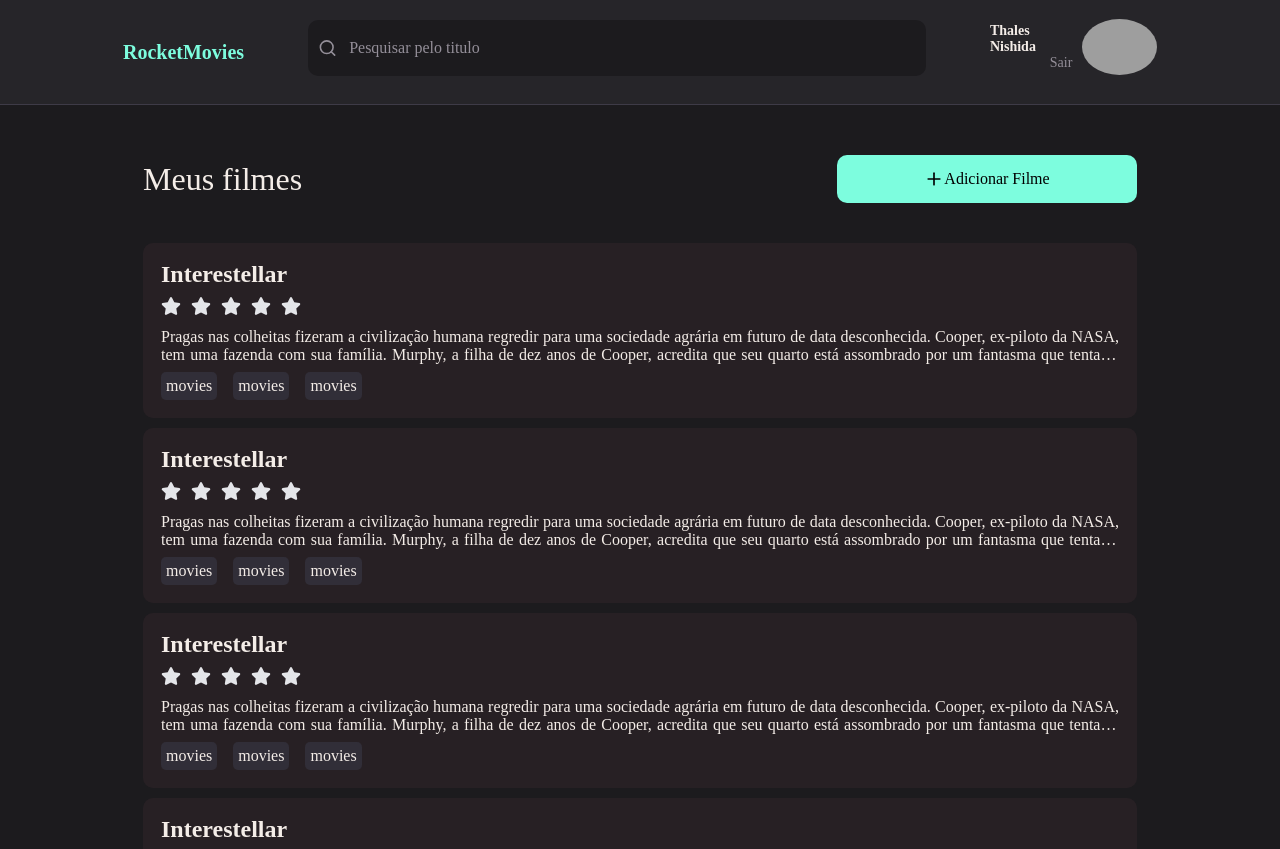
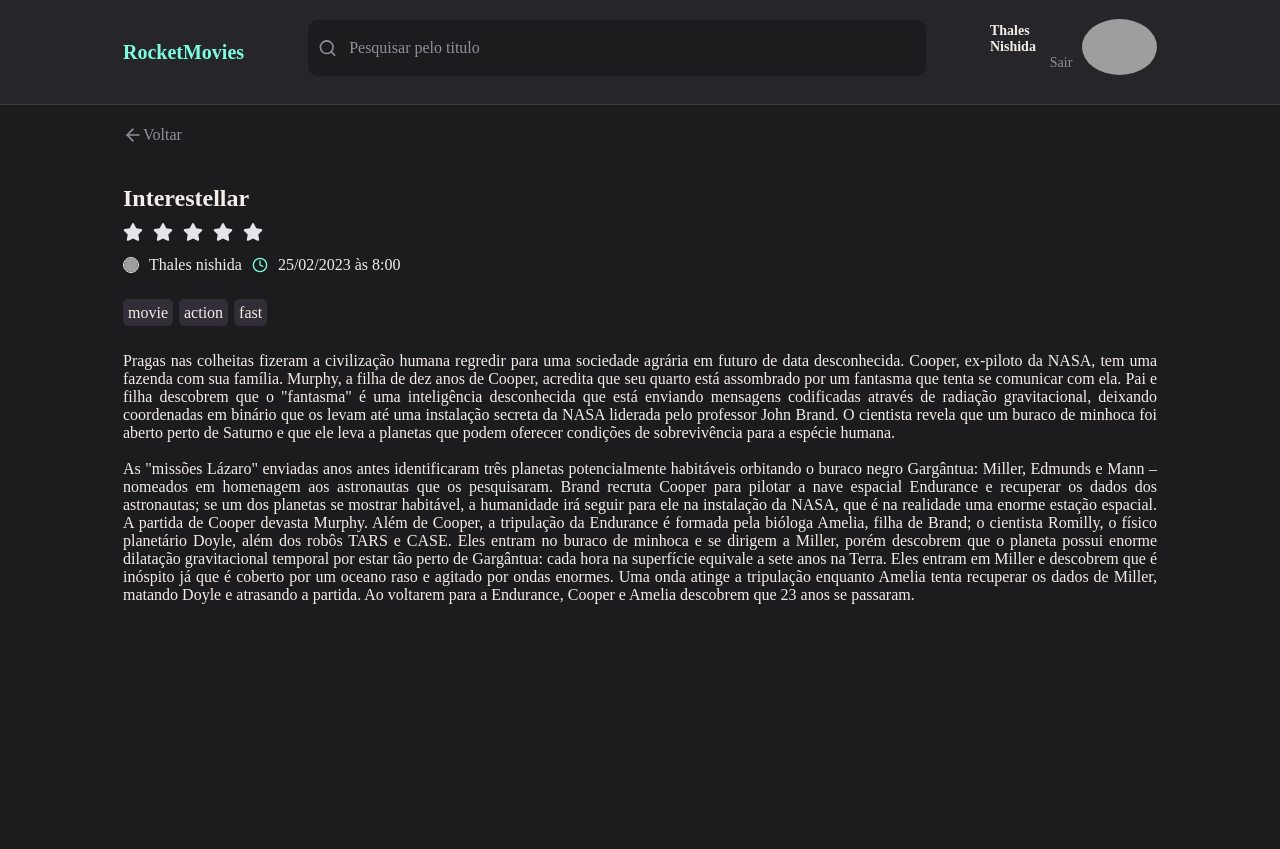
Before and after one commit to thalesnishida/rocketmovies, a React app: page / in a window 1280 px wide. After the commit the page ends 800 px from the top, so only its background shows below. Built offline with nearby package versions, Linux system fonts and the light colour scheme; grey boxes are pictures that could not be loaded; the HTML template or start-up script is replaced by a standard one.

Commit message:
finished preview page

```diff
--- a/src/components/Button/styles.js
+++ b/src/components/Button/styles.js
@@ -14,6 +14,6 @@ export const Container = styled.button`
   border-radius: 1rem;
 
   > svg {
-
+    padding-right: 0.6rem;
   }
 `
--- a/src/components/ButtonText/index.jsx
+++ b/src/components/ButtonText/index.jsx
@@ -1,8 +1,9 @@
 import { Container } from "./styles";
 
-export function ButtonText({title}){
+export function ButtonText({icon: Icon, title}){
   return (
     <Container>
+      {Icon && <Icon size={20}/>}
       {title}
     </Container>
   )
--- a/src/components/ButtonText/styles.js
+++ b/src/components/ButtonText/styles.js
@@ -1,6 +1,10 @@
 import styled from "styled-components";
 
 export const Container = styled.button`
+  display: flex;
+  align-items: center;
+  justify-content: center;
+
   color: ${({ theme }) => theme.COLORS.GRAY};
 
   border: none;
--- a/src/components/Note/index.jsx
+++ b/src/components/Note/index.jsx
@@ -8,6 +8,7 @@ import { Container } from './styles';
 export function Note({title, description, ...rest}){
   return (
     <Container {...rest} >
+
       <h2>{title}</h2>
 
       <div>
--- a/src/main.jsx
+++ b/src/main.jsx
@@ -4,13 +4,13 @@ import ReactDOM from 'react-dom/client';
 import GlobalStyles from './styles/global';
 import { ThemeProvider } from 'styled-components';
 
-import { Home } from './pages/Home/Home';
+import { Preview } from './pages/Preview'
 
 ReactDOM.createRoot(document.getElementById('root')).render(
   <React.StrictMode>
     <ThemeProvider theme={theme}>
       <GlobalStyles />
-      <Home />
+      <Preview />
     </ThemeProvider>
   </React.StrictMode>,
 )
--- a/src/pages/Home/styles.js
+++ b/src/pages/Home/styles.js
@@ -25,7 +25,7 @@ export const Container = styled.div`
       }
 
       button {
-        width: 300px;
+        width: 25rem;
       }
     }
 
--- /dev/null
+++ b/src/pages/Preview/index.jsx
@@ -0,0 +1,71 @@
+import { FiArrowLeft, FiClock } from 'react-icons/fi';
+
+import { ButtonText } from '../../components/ButtonText';
+import { Rating } from '../../components/Rating';
+import { Header } from '../../components/Header';
+import { Note } from '../../components/Note';
+import { Tag } from '../../components/Tag';
+
+import { Container } from './styles';
+
+export function Preview(){
+  return (
+    <Container>
+      <Header />
+
+      <main>
+        <header>
+          <ButtonText title="Voltar" icon={FiArrowLeft}/>
+        </header>
+
+        <section>
+          <h1>Interestellar</h1>
+          <Rating />
+
+          <div className='info'>
+            <div>
+              <img
+                src="https://github.com/thalesnishida.png"
+                alt="User image"
+              />
+              <span>Thales nishida</span>
+            </div>
+
+            <div>
+              <FiClock />
+
+              <span>25/02/2023 às 8:00</span>
+            </div>
+
+          </div>
+
+          <div className='tags'>
+            <Tag title="movie"/>
+            <Tag title="action"/>
+            <Tag title="fast"/>
+          </div>
+
+          <p>
+          Pragas nas colheitas fizeram a civilização humana regredir para uma sociedade agrária em futuro de data desconhecida.
+          Cooper, ex-piloto da NASA, tem uma fazenda com sua família. Murphy, a filha de dez anos de Cooper, acredita que seu quarto
+          está assombrado por um fantasma que tenta se comunicar com ela. Pai e filha descobrem que o "fantasma" é uma inteligência
+          desconhecida que está enviando mensagens codificadas através de radiação gravitacional, deixando coordenadas em binário que os
+          levam até uma instalação secreta da NASA liderada pelo professor John Brand. O cientista revela que um buraco de minhoca foi aberto
+          perto de Saturno e que ele leva a planetas que podem oferecer condições de sobrevivência para a espécie humana.<br/><br/>
+          As "missões Lázaro" enviadas anos antes identificaram três planetas potencialmente habitáveis orbitando o buraco negro Gargântua: Miller, Edmunds
+          e Mann – nomeados em homenagem aos astronautas que os pesquisaram. Brand recruta Cooper para pilotar a nave
+          espacial Endurance e recuperar os dados dos astronautas; se um dos planetas se mostrar habitável, a humanidade
+          irá seguir para ele na instalação da NASA, que é na realidade uma enorme estação espacial. A partida de Cooper devasta Murphy.
+          Além de Cooper, a tripulação da Endurance é formada pela bióloga Amelia, filha de Brand; o cientista Romilly,
+          o físico planetário Doyle, além dos robôs TARS e CASE. Eles entram no buraco de minhoca e se dirigem a Miller,
+          porém descobrem que o planeta possui enorme dilatação gravitacional temporal por estar tão perto de Gargântua:
+          cada hora na superfície equivale a sete anos na Terra. Eles entram em Miller e descobrem que é inóspito já que é
+          coberto por um oceano raso e agitado por ondas enormes. Uma onda atinge a tripulação enquanto Amelia tenta recuperar os dados de Miller,
+          matando Doyle e atrasando a partida. Ao voltarem para a Endurance, Cooper e Amelia descobrem que 23 anos se passaram.
+          </p>
+
+        </section>
+      </main>
+    </Container>
+  )
+}
--- /dev/null
+++ b/src/pages/Preview/styles.js
@@ -0,0 +1,103 @@
+import styled from "styled-components";
+
+export const Container = styled.div`
+  > main {
+      header {
+        display: flex;
+        align-items: center;
+        justify-content: start;
+
+        padding: 2rem 2rem;
+      }
+
+      section {
+        padding: 2rem 2rem;
+        max-height: 100vh;
+        overflow-y: auto;
+
+
+        h1 {
+          margin-bottom: 1rem;
+        }
+
+        .info {
+          display: flex;
+          flex-direction: column;
+          justify-content:  start;
+
+          text-align: center;
+          gap: 1rem;
+
+          margin-top: 1rem;
+
+          div {
+            display: flex;
+            align-items: center;
+
+            img {
+              width: 1.6rem;
+              height: 1.6rem;
+
+              border-radius: 50%;
+              border: 1px solid ${({ theme }) => theme.COLORS.WHITE};
+            }
+
+            span {
+              margin-left: 1rem;
+            }
+
+            svg {
+              color: ${({ theme }) => theme.COLORS.AQUA};
+            }
+
+          }
+        }
+
+        > .tags {
+          margin: 3rem 0;
+        }
+
+        > p {
+          text-align: justify;
+        }
+      }
+
+      section {
+          overflow-y: auto;
+          scrollbar-width: thin;
+          scrollbar-color: ${({ theme }) => theme.COLORS.AQUA };
+          width: 100%;
+          max-height: 60.6rem;
+        }
+
+        section::-webkit-scrollbar {
+          width: 0.5rem;
+        }
+
+        section::-webkit-scrollbar-track {
+          background: transparent;
+        }
+
+        section::-webkit-scrollbar-thumb {
+          background-color: ${({ theme }) => theme.COLORS.AQUA} ;
+          border-radius: 6px;
+          border: 3px solid  ${({ theme }) => theme.COLORS.AQUA};
+        }
+
+      }
+      @media(min-width: 760px) {
+        main {
+          section {
+            > .info {
+              flex-direction: row;
+            }
+          }
+        }
+      }
+
+      @media(min-width: 1024px) {
+        main {
+          padding: 0 10.3rem;
+        }
+      }
+`
```
